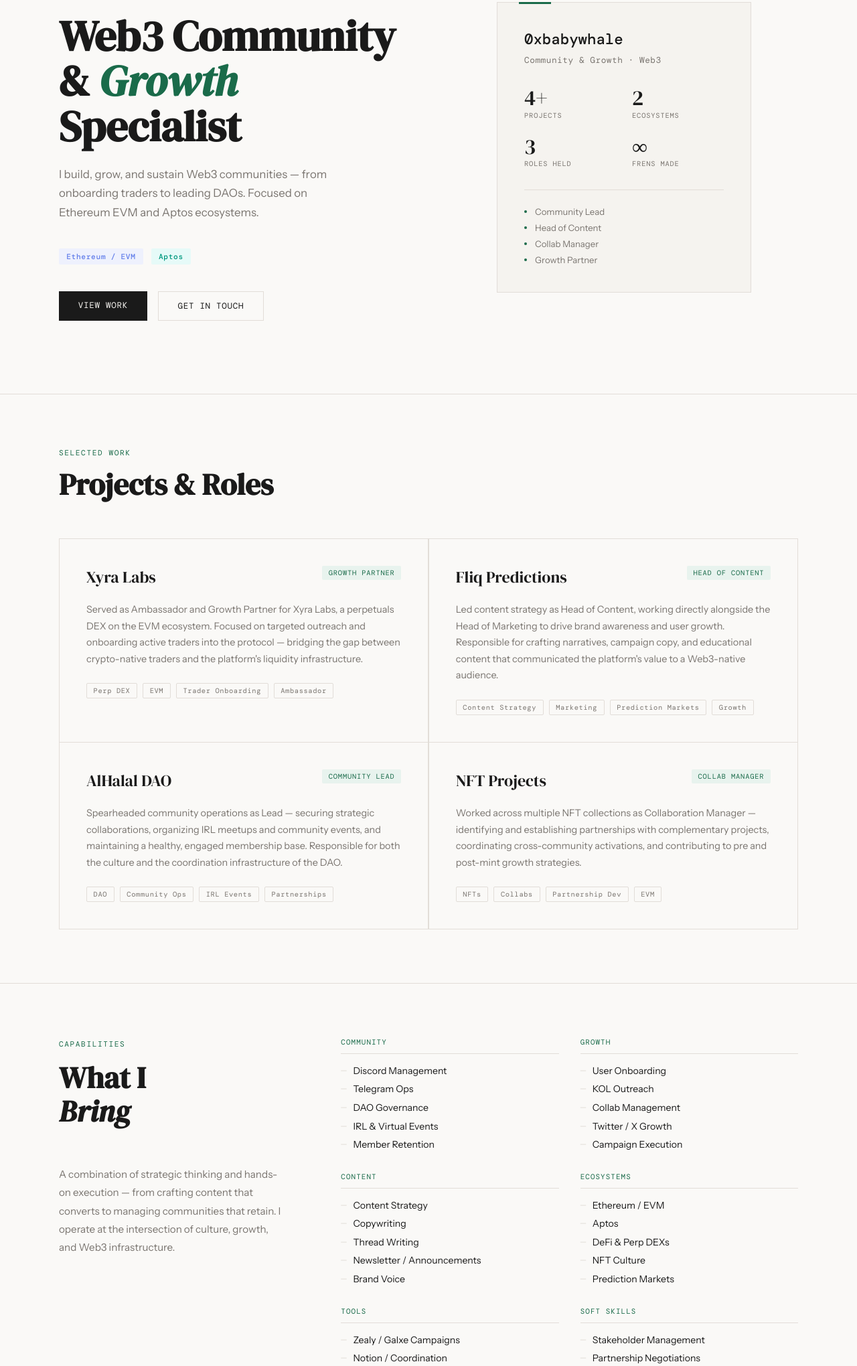
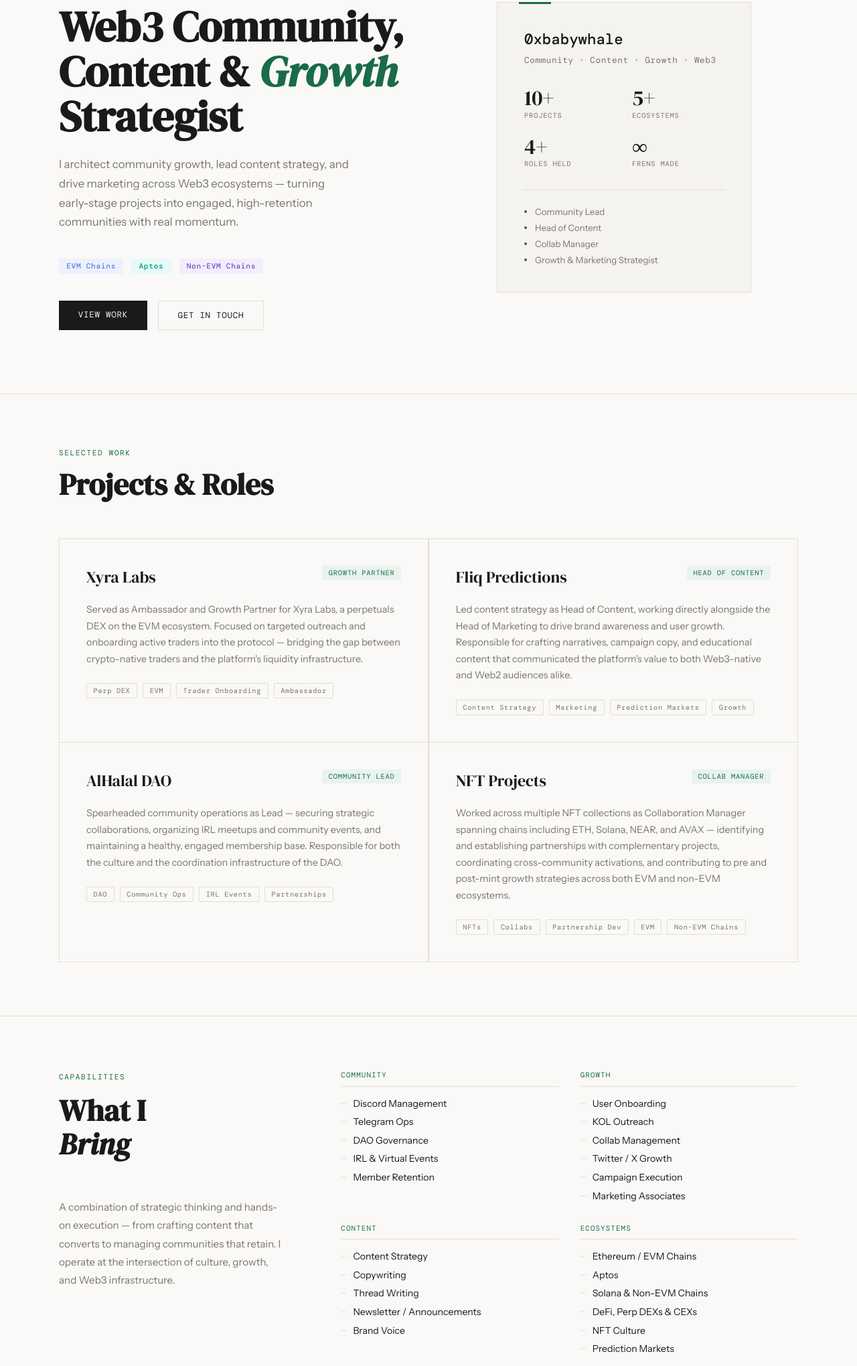
Before and after one commit to Reverbwest/0xbabywhale-portfolio, a plain HTML site: page index.html in a window 1280 px wide. Shown: the part 212-2252 px from the top of the page at 67% size. Drawn offline with nearby package versions, Linux system fonts and the light colour scheme; a web font is replaced by a local one.

Commit message:
Add files via upload

```diff
--- a/index.html
+++ b/index.html
@@ -155,6 +155,7 @@
 
     .chain-evm { background: #eef1fd; color: var(--evm); }
     .chain-aptos { background: #e6faf8; color: #00997f; }
+    .chain-non-evm { background: #f3eefd; color: #7c4dcc; }
 
     .hero-cta {
       display: flex;
@@ -675,13 +676,14 @@
   <div class="hero">
     <div class="hero-text">
       <div class="hero-tag">Available for opportunities</div>
-      <h1>Web3 Community<br />&amp; <em>Growth</em> Specialist</h1>
+      <h1>Web3 Community,<br />Content &amp; <em>Growth</em> Strategist</h1>
       <p class="hero-sub">
-        I build, grow, and sustain Web3 communities — from onboarding traders to leading DAOs. Focused on Ethereum EVM and Aptos ecosystems.
+        I architect community growth, lead content strategy, and drive marketing across Web3 ecosystems — turning early-stage projects into engaged, high-retention communities with real momentum.
       </p>
       <div class="hero-chains">
-        <span class="chain-badge chain-evm">Ethereum / EVM</span>
+        <span class="chain-badge chain-evm">EVM Chains</span>
         <span class="chain-badge chain-aptos">Aptos</span>
+        <span class="chain-badge chain-non-evm">Non-EVM Chains</span>
       </div>
       <div class="hero-cta">
         <a href="#projects" class="btn-primary">View Work</a>
@@ -692,18 +694,18 @@
     <div class="hero-visual">
       <div class="hero-card">
         <div class="card-handle">0xbabywhale</div>
-        <div class="card-title">Community & Growth · Web3</div>
+        <div class="card-title">Community · Content · Growth · Web3</div>
         <div class="stat-row">
           <div class="stat">
-            <div class="stat-num">4+</div>
+            <div class="stat-num">10+</div>
             <div class="stat-label">Projects</div>
           </div>
           <div class="stat">
-            <div class="stat-num">2</div>
+            <div class="stat-num">5+</div>
             <div class="stat-label">Ecosystems</div>
           </div>
           <div class="stat">
-            <div class="stat-num">3</div>
+            <div class="stat-num">4+</div>
             <div class="stat-label">Roles Held</div>
           </div>
           <div class="stat">
@@ -716,7 +718,7 @@
           <div class="role-item"><span class="role-dot"></span>Community Lead</div>
           <div class="role-item"><span class="role-dot"></span>Head of Content</div>
           <div class="role-item"><span class="role-dot"></span>Collab Manager</div>
-          <div class="role-item"><span class="role-dot"></span>Growth Partner</div>
+          <div class="role-item"><span class="role-dot"></span>Growth & Marketing Strategist</div>
         </div>
       </div>
     </div>
@@ -754,7 +756,7 @@
           <span class="project-role-badge">Head of Content</span>
         </div>
         <p class="project-desc">
-          Led content strategy as Head of Content, working directly alongside the Head of Marketing to drive brand awareness and user growth. Responsible for crafting narratives, campaign copy, and educational content that communicated the platform's value to a Web3-native audience.
+          Led content strategy as Head of Content, working directly alongside the Head of Marketing to drive brand awareness and user growth. Responsible for crafting narratives, campaign copy, and educational content that communicated the platform's value to both Web3-native and Web2 audiences alike.
         </p>
         <div class="project-tags">
           <span class="tag">Content Strategy</span>
@@ -786,13 +788,14 @@
           <span class="project-role-badge">Collab Manager</span>
         </div>
         <p class="project-desc">
-          Worked across multiple NFT collections as Collaboration Manager — identifying and establishing partnerships with complementary projects, coordinating cross-community activations, and contributing to pre and post-mint growth strategies.
+          Worked across multiple NFT collections as Collaboration Manager spanning chains including ETH, Solana, NEAR, and AVAX — identifying and establishing partnerships with complementary projects, coordinating cross-community activations, and contributing to pre and post-mint growth strategies across both EVM and non-EVM ecosystems.
         </p>
         <div class="project-tags">
           <span class="tag">NFTs</span>
           <span class="tag">Collabs</span>
           <span class="tag">Partnership Dev</span>
           <span class="tag">EVM</span>
+          <span class="tag">Non-EVM Chains</span>
         </div>
       </div>
 
@@ -830,6 +833,7 @@
             <li>Collab Management</li>
             <li>Twitter / X Growth</li>
             <li>Campaign Execution</li>
+            <li>Marketing Associates</li>
           </ul>
         </div>
         <div class="skill-group">
@@ -845,9 +849,10 @@
         <div class="skill-group">
           <div class="skill-group-name">Ecosystems</div>
           <ul class="skill-list">
-            <li>Ethereum / EVM</li>
+            <li>Ethereum / EVM Chains</li>
             <li>Aptos</li>
-            <li>DeFi & Perp DEXs</li>
+            <li>Solana & Non-EVM Chains</li>
+            <li>DeFi, Perp DEXs & CEXs</li>
             <li>NFT Culture</li>
             <li>Prediction Markets</li>
           </ul>
@@ -859,6 +864,8 @@
             <li>Notion / Coordination</li>
             <li>Twitter / X</li>
             <li>Discord Bots & Moderation</li>
+            <li>Claude AI / ChatGPT</li>
+            <li>AI-assisted Content & Research</li>
           </ul>
         </div>
         <div class="skill-group">
@@ -868,6 +875,8 @@
             <li>Partnership Negotiations</li>
             <li>Cross-team Collaboration</li>
             <li>Async Communication</li>
+            <li>Client & Community Relations</li>
+            <li>Vibe Coding</li>
           </ul>
         </div>
       </div>
@@ -917,13 +926,14 @@
         </div>
         <div class="avail-title">Ready for the<br />next mission.</div>
         <p class="avail-desc">
-          Open to full-time, part-time, and project-based roles. I thrive in fast-moving environments where community is a core growth lever, not an afterthought.
+          Open to full-time, part-time, and project-based roles. I bring structure, strategy, and genuine passion to every community I operate in — because a thriving community is the strongest signal a project can send to the market.
         </p>
         <div class="avail-tags">
           <span class="avail-tag">Community Lead</span>
-          <span class="avail-tag">Growth Manager</span>
+          <span class="avail-tag">Growth Strategist</span>
           <span class="avail-tag">Head of Content</span>
           <span class="avail-tag">Collab Manager</span>
+          <span class="avail-tag">Marketing Associate</span>
           <span class="avail-tag">Remote / Async</span>
         </div>
       </div>
```
